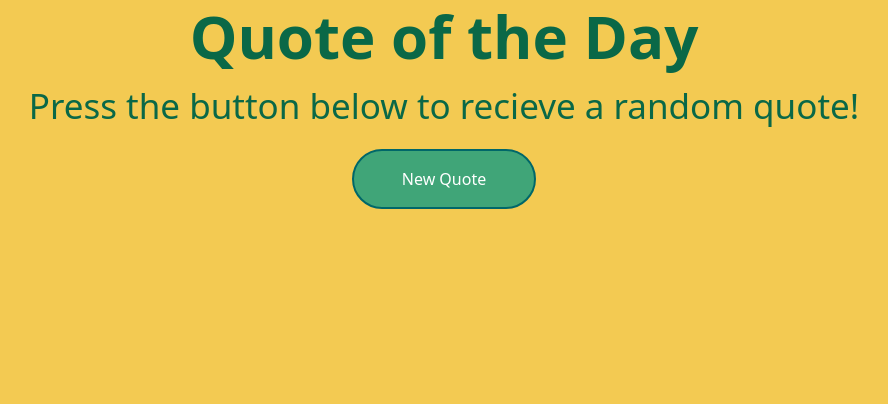
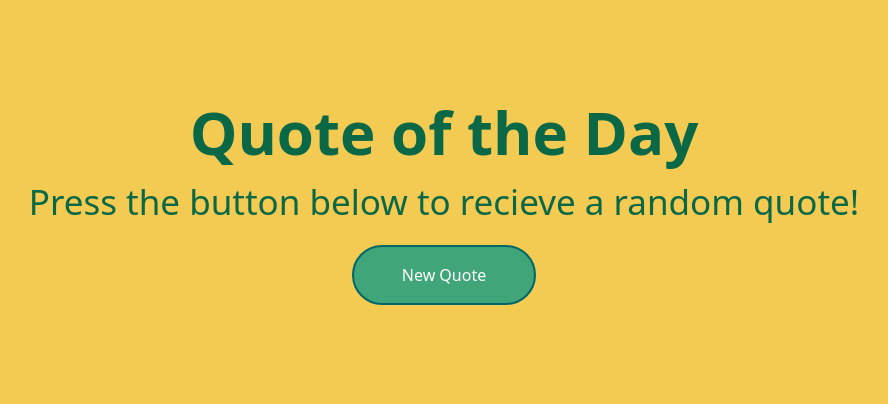
Before and after one commit to Mu7ammedNasser/QouteApp, a plain HTML site: page index.html in a window 1280 px wide. Shown: the whole page, without its empty margins (196-1084 px from the left). Drawn offline with Linux system fonts and the light colour scheme.

Commit message:
Update index.html

```diff
--- a/index.html
+++ b/index.html
@@ -9,7 +9,7 @@
   </head>
   <body>
         <div class="parent">
-          <div class="content w-75 m-auto text-center">
+          <div class="content mt-5 py-5 w-75 m-auto text-center">
             <h1>Quote of the Day</h1>
             <p>Press the button below to recieve a random quote!</p>
             <button
```
